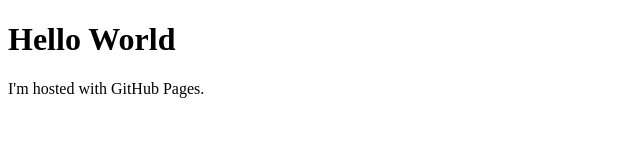
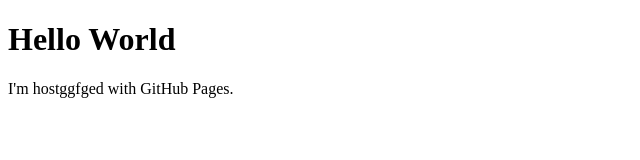
Before and after one commit to aha2u2/test3.github.io, a plain HTML site: page index.html in a window 1280 px wide. Shown: the full height of the page, 0-640 px from the left. Drawn offline with Linux system fonts and the light colour scheme.

Commit message:
Update index.html

```diff
--- a/index.html
+++ b/index.html
@@ -2,6 +2,6 @@
 <html>
 <body>
 <h1>Hello World</h1>
-<p>I'm hosted with GitHub Pages.</p>
+<p>I'm hostggfged with GitHub Pages.</p>
 </body>
 </html>
```
